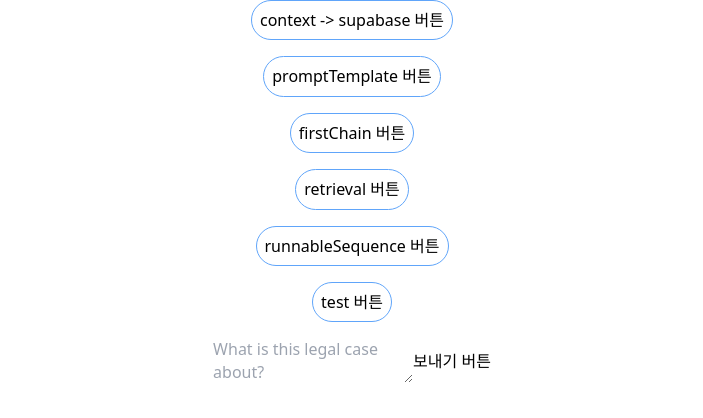
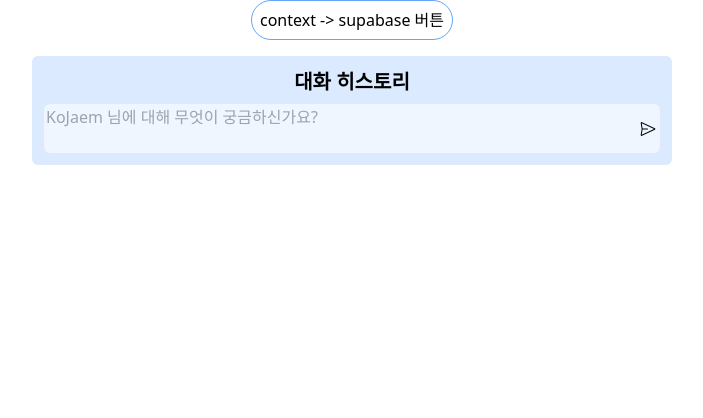
Before and after one commit to Rookeys/Hey-The-Mr-Lang, a Next.js app: page /kojaem in a window 1280 px wide. Shown: the top 418 px of the page, without its empty margins (288-991 px from the left). Built offline with nearby package versions, Linux system fonts and the light colour scheme.

Commit message:
feat: Refactoring code

```diff
--- a/package.json
+++ b/package.json
@@ -20,6 +20,7 @@
     "react": "^18",
     "react-dom": "^18",
     "react-hook-form": "^7.49.3",
+    "react-icons": "^5.0.1",
     "yup": "^1.3.3"
   },
   "devDependencies": {
--- a/src/pages/kojaem.tsx
+++ b/src/pages/kojaem.tsx
@@ -3,33 +3,13 @@ import axios from "axios";
 import React, { useEffect, useState } from "react";
 import { FieldValues, FormProvider, useForm } from "react-hook-form";
 import { object, string } from "yup";
+import { GoPaperAirplane } from "react-icons/go";
 
 const Kojaem = () => {
-
-  const [history, setHistory] = useState<string>('');
+  const [history, setHistory] = useState<string>("");
 
   const supabase = async () => {
-    await axios.get("/api/supabase");
-  };
-
-  const promptTemplate = async () => {
-    await axios.get("/api/promptTemplate");
-  };
-
-  const firstChain = async () => {
-    await axios.get("/api/firstChain");
-  };
-
-  const retrieval = async () => {
-    await axios.get("/api/retrieval");
-  };
-
-  const runnableSequence = async () => {
-    await axios.get("/api/runnableSequence");
-  };
-
-  const test = async () => {
-    await axios.get("/api/test");
+    await axios.post("/api/kojaem/supabase");
   };
 
   const schema = object().shape({
@@ -55,7 +35,7 @@ const Kojaem = () => {
 
       setHistory(prev => prev + `Human: ${question}`);
 
-      const { data: response } = await axios.post("/api/test", {
+      const { data: response } = await axios.post("/api/kojaem/langChain", {
         question,
         history,
       });
@@ -69,8 +49,8 @@ const Kojaem = () => {
   };
 
   useEffect(() => {
-    console.log(history);
-  }, [history])
+    console.log("history:", history);
+  }, [history]);
 
   return (
     <div className="w-full h-full flex flex-col gap-4 items-center">
@@ -80,44 +60,35 @@ const Kojaem = () => {
           onClick={supabase}
         >{`context -> supabase 버튼`}</button>
       </div>
-      <div className="border border-blue-400 w-fit p-2 rounded-full">
-        <button
-          type="button"
-          onClick={promptTemplate}
-        >{`promptTemplate 버튼`}</button>
-      </div>
-      <div className="border border-blue-400 w-fit p-2 rounded-full">
-        <button type="button" onClick={firstChain}>{`firstChain 버튼`}</button>
-      </div>
-      <div className="border border-blue-400 w-fit p-2 rounded-full">
-        <button type="button" onClick={retrieval}>{`retrieval 버튼`}</button>
-      </div>
-      <div className="border border-blue-400 w-fit p-2 rounded-full">
-        <button
-          type="button"
-          onClick={runnableSequence}
-        >{`runnableSequence 버튼`}</button>
-      </div>
-      <div className="border border-blue-400 w-fit p-2 rounded-full">
-        <button type="button" onClick={test}>{`test 버튼`}</button>
-      </div>
+      <div className="flex flex-col w-full max-w-[640px] justify-center items-center gap-[4px] bg-blue-100 p-[12px] rounded-md">
+        <h1 className="text-[20px] font-semibold">대화 히스토리</h1>
+        <div className="flex flex-col gap-[4px]">{/* {history.map} */}</div>
         <FormProvider {...formMethods}>
           <form
             onSubmit={handleSubmit(submit)}
             className="w-full flex justify-center"
           >
+            <div className="flex w-full justify-between bg-blue-50 rounded-md p-[2px]">
               <textarea
                 placeholder={
                   isSubmitting
-                ? "Waiting for response..."
-                : "What is this legal case about?"
+                    ? `요청중입니다... (시간이 걸릴 수 있습니다)`
+                    : "KoJaem 님에 대해 무엇이 궁금하신가요?"
                 }
                 {...register("question")}
                 disabled={isSubmitting}
+                className="resize-none ring-0 outline-none bg-transparent placeholder:text-gray-400 w-full"
               />
-          <button type="submit">보내기 버튼</button>
+              <button
+                type="submit"
+                className="w-[20px] flex items-center justify-center"
+              >
+                <GoPaperAirplane />
+              </button>
+            </div>
           </form>
         </FormProvider>
+      </div>
     </div>
   );
 };
```
Also changed, not shown: src/pages/api/kojaem/firstChain.ts (renamed from src/pages/api/firstChain.ts), src/pages/api/kojaem/hello.ts (renamed from src/pages/api/hello.ts), src/pages/api/kojaem/langChain.ts (renamed from src/pages/api/test.ts), src/pages/api/kojaem/promptTemplate.ts (renamed from src/pages/api/promptTemplate.ts), src/pages/api/kojaem/retrieval.ts (renamed from src/pages/api/retrieval.ts), src/pages/api/kojaem/runnableSequence.ts (renamed from src/pages/api/runnableSequence.ts), src/pages/api/kojaem/supabase.ts (renamed from src/pages/api/supabase.ts), 1 other file (tests, documents, lock files or other folders). Lines whose indentation alone changed are shown as unchanged.
